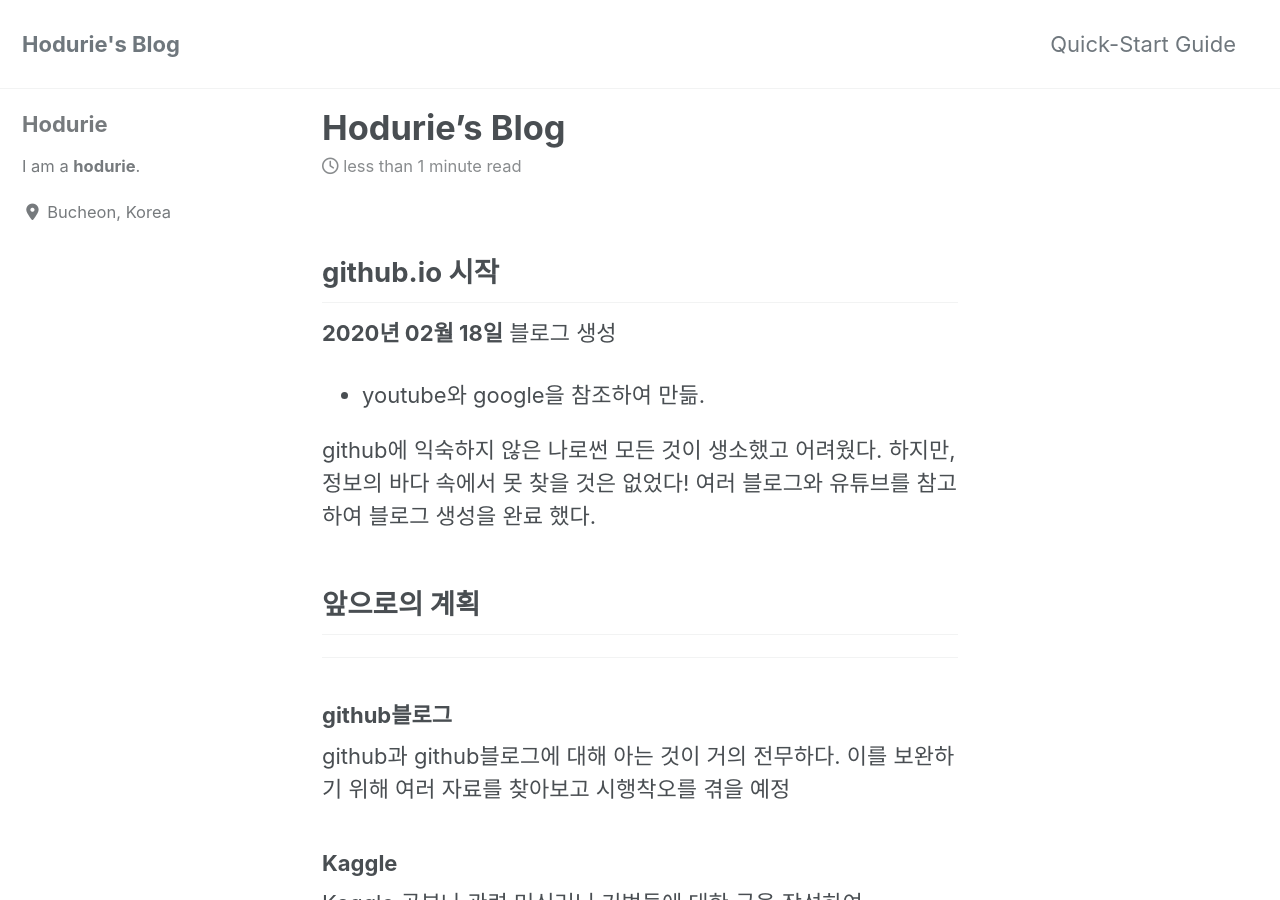
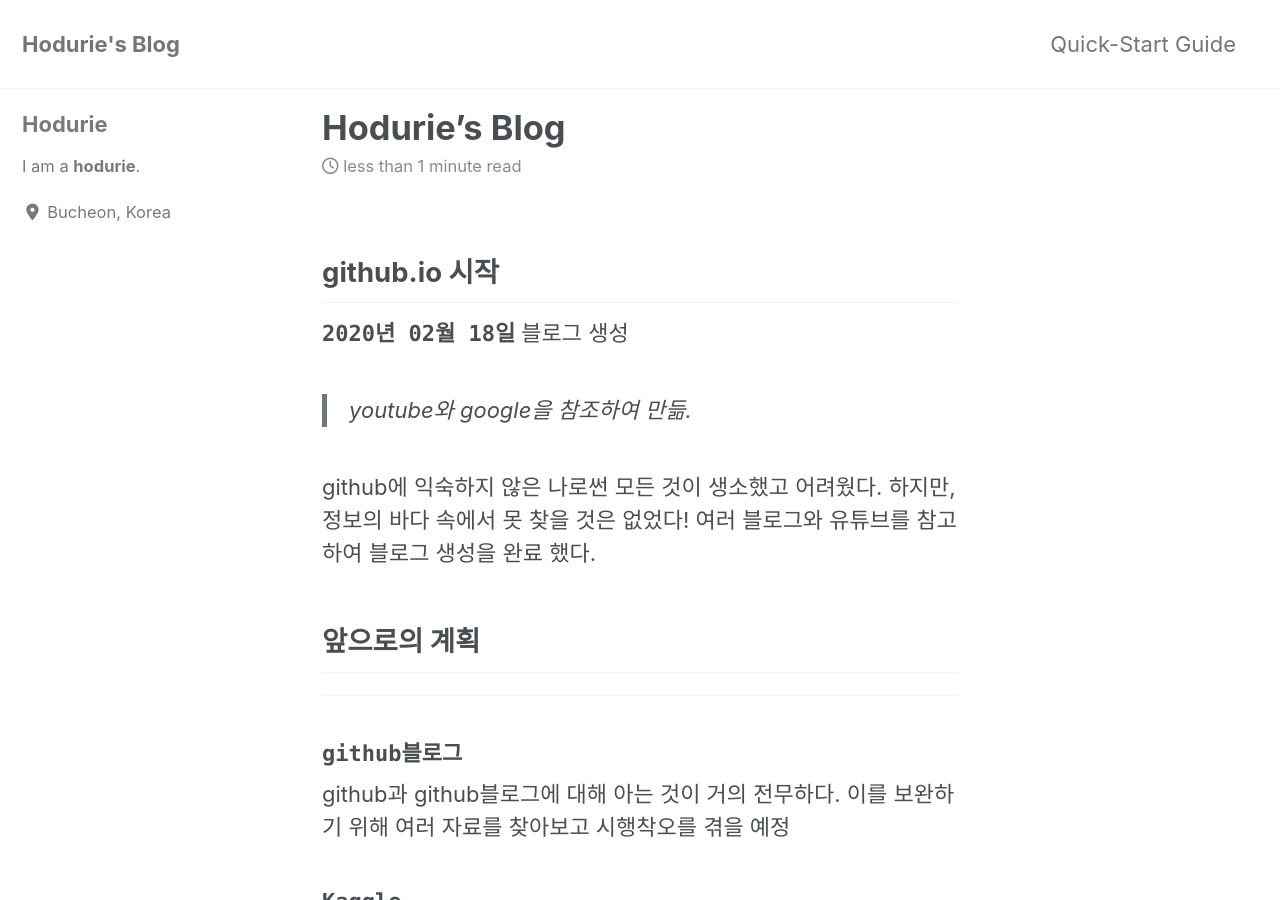
Before and after one commit to hodurie/hodurie.github.io, a Jekyll site: the page built from _posts/2020-02-19-hodurie's-first-post.md, in a window 1280 px wide and 900 px high. Built offline with Jekyll 4.4.1, drawn with Linux system fonts in a browser that asks for light colours; cached includes are drawn as plain includes; nearby versions of some CDN libraries.

```diff
--- a/_posts/2020-02-19-hodurie's-first-post.md
+++ b/_posts/2020-02-19-hodurie's-first-post.md
@@ -8,9 +8,9 @@ siderbar_main : true
 ---
 
 ## github.io 시작
-**2020년 02월 18일**
+**`2020년 02월 18일`**
 블로그 생성
-- youtube와 google을 참조하여 만듦.
+> youtube와 google을 참조하여 만듦.
 
 github에 익숙하지 않은 나로썬 모든 것이 생소했고 어려웠다.
 하지만, 정보의 바다 속에서 못 찾을 것은 없었다!
@@ -18,19 +18,19 @@ github에 익숙하지 않은 나로썬 모든 것이 생소했고 어려웠다.
 
 ## 앞으로의 계획
 ---
-### github블로그
+### `github블로그`
 github과 github블로그에 대해 아는 것이 거의 전무하다.
 이를 보완하기 위해 여러 자료를 찾아보고 시행착오를 겪을 예정
 
-### Kaggle
+### `Kaggle`
 Kaggle 공부나 관련 머신러닝 기법들에 대한 글을 작성하여
 (hodurie)[hodurie.github.com] 깃헙의 네모 박스들을 잔디밭으로 만들 예정
 
-### Study
+### `Study`
 개인적으로 여러 책들(머신러닝 관련)에 대한 책을 읽고 정리해보는 시간을 갖을 예정
 
-### 나만의 사색 공간
+### `나만의 사색 공간`
 내가 어느 부분에 흥미를 느끼고 있는지에 대해 탐색 해보는 과정!
 
-### etc
+### `etc`
 추가할 내용이 있다면 차차 수정해 나갈 예정!
```
